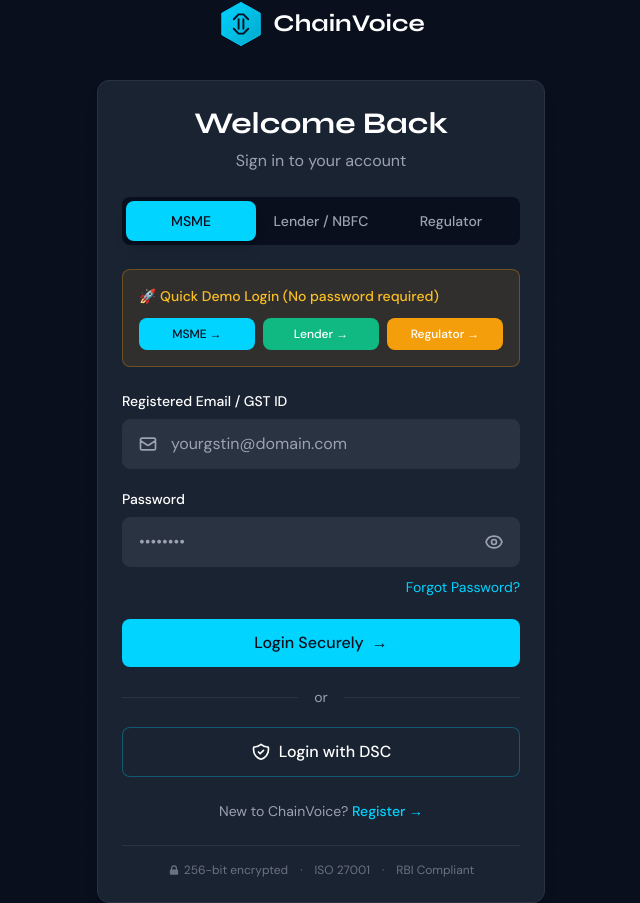
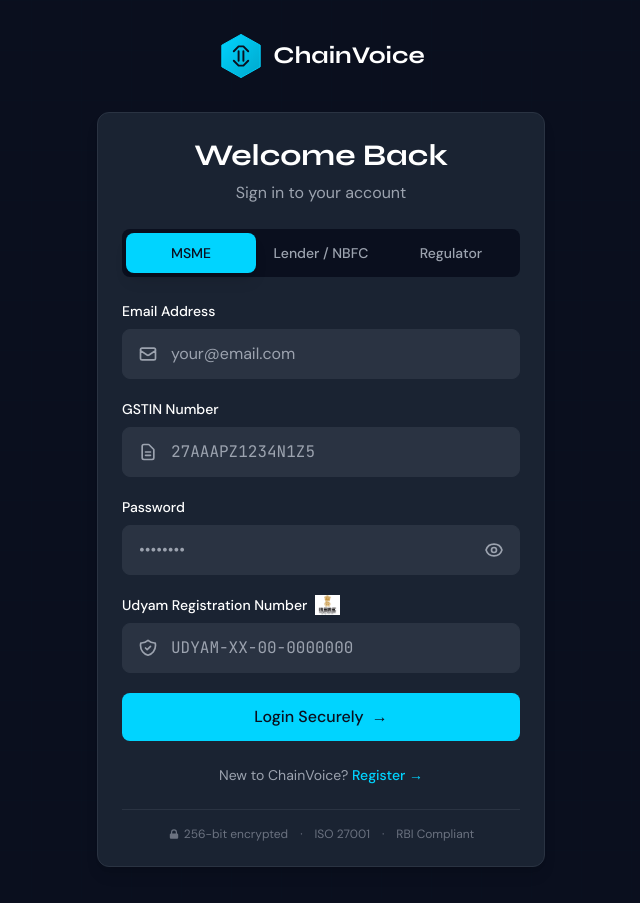
Before and after one commit to tharunkumardeveloper/Chainvoice, a React (Vite) app: page /auth/login in a window 1280 px wide. Shown: the whole page, without its empty margins (319-959 px from the left). Built offline with nearby package versions, Linux system fonts and the light colour scheme.

Commit message:
Simplify login page - remove quick demo and DSC options

```diff
--- a/src/pages/auth/Login.tsx
+++ b/src/pages/auth/Login.tsx
@@ -6,30 +6,52 @@
 export default function Login() {
   const [role, setRole] = useState<'msme' | 'lender' | 'regulator'>('msme');
   const [showPassword, setShowPassword] = useState(false);
+
+  // MSME fields
   const [email, setEmail] = useState('');
+  const [gstin, setGstin] = useState('');
+  const [password, setPassword] = useState('');
+  const [udyamNumber, setUdyamNumber] = useState('');
+
+  // Lender/Regulator fields
+  const [lenderEmail, setLenderEmail] = useState('');
+  const [lenderPassword, setLenderPassword] = useState('');
+
+  const [regulatorEmail, setRegulatorEmail] = useState('');
+  const [regulatorPassword, setRegulatorPassword] = useState('');
 
   const handleLogin = (e: React.FormEvent) => {
     e.preventDefault();
 
-    console.log('Login clicked, role:', role);
-
-    // Save user to localStorage
-    const user = {
-      name: role === 'msme' ? 'Priya Textiles' : role === 'lender' ? 'Bajaj Finserv' : 'RBI Regulator',
-      gstin: role === 'msme' ? '27AAAPZ1234N1Z5' : role === 'lender' ? '27AAABF5678M1Z9' : 'N/A',
-      role,
-      email: email || `${role}@chainvoice.com`,
+    let user;
+    if (role === 'msme') {
+      user = {
+        name: 'Priya Textiles',
+        gstin: gstin,
+        role: 'msme' as const,
+        email: email,
         loggedInAt: new Date().toISOString(),
       };
+    } else if (role === 'lender') {
+      user = {
+        name: 'Bajaj Finserv',
+        gstin: '27AAABF5678M1Z9',
+        role: 'lender' as const,
+        email: lenderEmail,
+        loggedInAt: new Date().toISOString(),
+      };
+    } else {
+      user = {
+        name: 'RBI Regulator',
+        gstin: 'N/A',
+        role: 'regulator' as const,
+        email: regulatorEmail,
+        loggedInAt: new Date().toISOString(),
+      };
+    }
 
-    console.log('Saving user:', user);
     saveUser(user);
-
-    const targetPath = `/${role}/dashboard`;
-    console.log('Navigating to:', targetPath);
-
-    // Force navigation
-    window.location.href = targetPath;
+    window.location.href = `/${role}/dashboard`;
   };
 
   const roleColors = {
@@ -39,7 +61,7 @@
   };
 
   return (
-    <div className="min-h-screen bg-navy relative overflow-hidden flex items-center justify-center px-4">
+    <div className="min-h-screen bg-navy relative overflow-hidden flex items-center justify-center px-4 py-8">
       {/* Subtle grid pattern background */}
       <div className="absolute inset-0 opacity-5" style={{
         backgroundImage: 'linear-gradient(rgba(0,212,255,0.1) 1px, transparent 1px), linear-gradient(90deg, rgba(0,212,255,0.1) 1px, transparent 1px)',
@@ -77,77 +99,13 @@
             ))}
           </div>
 
-          {/* Quick Login Buttons for Demo */}
-          <div className="bg-amber-500/10 border border-amber-500/30 rounded-lg p-4">
-            <p className="text-amber-400 text-sm mb-3 font-medium">🚀 Quick Demo Login (No password required)</p>
-            <div className="grid grid-cols-3 gap-2">
-              <button
-                type="button"
-                onClick={() => {
-                  setRole('msme');
-                  setTimeout(() => {
-                    const user = {
-                      name: 'Priya Textiles',
-                      gstin: '27AAAPZ1234N1Z5',
-                      role: 'msme' as const,
-                      email: 'msme@chainvoice.com',
-                      loggedInAt: new Date().toISOString(),
-                    };
-                    saveUser(user);
-                    window.location.href = '/msme/dashboard';
-                  }, 100);
-                }}
-                className="btn-primary text-xs py-2"
-              >
-                MSME →
-              </button>
-              <button
-                type="button"
-                onClick={() => {
-                  setRole('lender');
-                  setTimeout(() => {
-                    const user = {
-                      name: 'Bajaj Finserv',
-                      gstin: '27AAABF5678M1Z9',
-                      role: 'lender' as const,
-                      email: 'lender@chainvoice.com',
-                      loggedInAt: new Date().toISOString(),
-                    };
-                    saveUser(user);
-                    window.location.href = '/lender/dashboard';
-                  }, 100);
-                }}
-                className="bg-emerald-500 hover:bg-emerald-600 text-white font-medium rounded-lg text-xs py-2 transition-all"
-              >
-                Lender →
-              </button>
-              <button
-                type="button"
-                onClick={() => {
-                  setRole('regulator');
-                  setTimeout(() => {
-                    const user = {
-                      name: 'RBI Regulator',
-                      gstin: 'N/A',
-                      role: 'regulator' as const,
-                      email: 'regulator@chainvoice.com',
-                      loggedInAt: new Date().toISOString(),
-                    };
-                    saveUser(user);
-                    window.location.href = '/regulator/dashboard';
-                  }, 100);
-                }}
-                className="bg-amber-500 hover:bg-amber-600 text-white font-medium rounded-lg text-xs py-2 transition-all"
-              >
-                Regulator →
-              </button>
-            </div>
-          </div>
-
           <form onSubmit={handleLogin} className="space-y-5">
+            {/* MSME Login Form */}
+            {role === 'msme' && (
+              <>
                 {/* Email Input */}
                 <div>
-              <label className="block text-sm font-medium mb-2">Registered Email / GST ID</label>
+                  <label className="block text-sm font-medium mb-2">Email Address</label>
                   <div className="relative">
                     <div className="absolute left-4 top-1/2 transform -translate-y-1/2 text-gray-400">
                       <svg className="w-5 h-5" fill="none" stroke="currentColor" viewBox="0 0 24 24">
@@ -155,11 +113,32 @@
                       </svg>
                     </div>
                     <input
-                  type="text"
+                      type="email"
                       className="input w-full pl-12"
-                  placeholder="yourgstin@domain.com"
+                      placeholder="your@email.com"
                       value={email}
                       onChange={(e) => setEmail(e.target.value)}
+                      required
+                    />
+                  </div>
+                </div>
+
+                {/* GSTIN Input */}
+                <div>
+                  <label className="block text-sm font-medium mb-2">GSTIN Number</label>
+                  <div className="relative">
+                    <div className="absolute left-4 top-1/2 transform -translate-y-1/2 text-gray-400">
+                      <svg className="w-5 h-5" fill="none" stroke="currentColor" viewBox="0 0 24 24">
+                        <path strokeLinecap="round" strokeLinejoin="round" strokeWidth={2} d="M9 12h6m-6 4h6m2 5H7a2 2 0 01-2-2V5a2 2 0 012-2h5.586a1 1 0 01.707.293l5.414 5.414a1 1 0 01.293.707V19a2 2 0 01-2 2z" />
+                      </svg>
+                    </div>
+                    <input
+                      type="text"
+                      className="input w-full pl-12 font-mono"
+                      placeholder="27AAAPZ1234N1Z5"
+                      value={gstin}
+                      onChange={(e) => setGstin(e.target.value)}
+                      maxLength={15}
                       required
                     />
                   </div>
@@ -173,6 +152,87 @@
                       type={showPassword ? 'text' : 'password'}
                       className="input w-full pr-12"
                       placeholder="••••••••"
+                      value={password}
+                      onChange={(e) => setPassword(e.target.value)}
+                      required
+                    />
+                    <button
+                      type="button"
+                      onClick={() => setShowPassword(!showPassword)}
+                      className="absolute right-4 top-1/2 transform -translate-y-1/2 text-gray-400 hover:text-cyan transition-colors"
+                    >
+                      {showPassword ? (
+                        <svg className="w-5 h-5" fill="none" stroke="currentColor" viewBox="0 0 24 24">
+                          <path strokeLinecap="round" strokeLinejoin="round" strokeWidth={2} d="M13.875 18.825A10.05 10.05 0 0112 19c-4.478 0-8.268-2.943-9.543-7a9.97 9.97 0 011.563-3.029m5.858.908a3 3 0 114.243 4.243M9.878 9.878l4.242 4.242M9.88 9.88l-3.29-3.29m7.532 7.532l3.29 3.29M3 3l3.59 3.59m0 0A9.953 9.953 0 0112 5c4.478 0 8.268 2.943 9.543 7a10.025 10.025 0 01-4.132 5.411m0 0L21 21" />
+                        </svg>
+                      ) : (
+                        <svg className="w-5 h-5" fill="none" stroke="currentColor" viewBox="0 0 24 24">
+                          <path strokeLinecap="round" strokeLinejoin="round" strokeWidth={2} d="M15 12a3 3 0 11-6 0 3 3 0 016 0z" />
+                          <path strokeLinecap="round" strokeLinejoin="round" strokeWidth={2} d="M2.458 12C3.732 7.943 7.523 5 12 5c4.478 0 8.268 2.943 9.542 7-1.274 4.057-5.064 7-9.542 7-4.477 0-8.268-2.943-9.542-7z" />
+                        </svg>
+                      )}
+                    </button>
+                  </div>
+                </div>
+
+                {/* Udyam Number Input */}
+                <div>
+                  <label className="block text-sm font-medium mb-2 flex items-center space-x-2">
+                    <span>Udyam Registration Number</span>
+                    <img src="/udyam-logo.jpeg" alt="Udyam" className="h-5" />
+                  </label>
+                  <div className="relative">
+                    <div className="absolute left-4 top-1/2 transform -translate-y-1/2 text-gray-400">
+                      <svg className="w-5 h-5" fill="none" stroke="currentColor" viewBox="0 0 24 24">
+                        <path strokeLinecap="round" strokeLinejoin="round" strokeWidth={2} d="M9 12l2 2 4-4m5.618-4.016A11.955 11.955 0 0112 2.944a11.955 11.955 0 01-8.618 3.04A12.02 12.02 0 003 9c0 5.591 3.824 10.29 9 11.622 5.176-1.332 9-6.03 9-11.622 0-1.042-.133-2.052-.382-3.016z" />
+                      </svg>
+                    </div>
+                    <input
+                      type="text"
+                      className="input w-full pl-12 font-mono"
+                      placeholder="UDYAM-XX-00-0000000"
+                      value={udyamNumber}
+                      onChange={(e) => setUdyamNumber(e.target.value)}
+                      required
+                    />
+                  </div>
+                </div>
+              </>
+            )}
+
+            {/* Lender Login Form */}
+            {role === 'lender' && (
+              <>
+                {/* Email Input */}
+                <div>
+                  <label className="block text-sm font-medium mb-2">Email Address</label>
+                  <div className="relative">
+                    <div className="absolute left-4 top-1/2 transform -translate-y-1/2 text-gray-400">
+                      <svg className="w-5 h-5" fill="none" stroke="currentColor" viewBox="0 0 24 24">
+                        <path strokeLinecap="round" strokeLinejoin="round" strokeWidth={2} d="M3 8l7.89 5.26a2 2 0 002.22 0L21 8M5 19h14a2 2 0 002-2V7a2 2 0 00-2-2H5a2 2 0 00-2 2v10a2 2 0 002 2z" />
+                      </svg>
+                    </div>
+                    <input
+                      type="email"
+                      className="input w-full pl-12"
+                      placeholder="lender@bank.com"
+                      value={lenderEmail}
+                      onChange={(e) => setLenderEmail(e.target.value)}
+                      required
+                    />
+                  </div>
+                </div>
+
+                {/* Password Input */}
+                <div>
+                  <label className="block text-sm font-medium mb-2">Password</label>
+                  <div className="relative">
+                    <input
+                      type={showPassword ? 'text' : 'password'}
+                      className="input w-full pr-12"
+                      placeholder="••••••••"
+                      value={lenderPassword}
+                      onChange={(e) => setLenderPassword(e.target.value)}
                       required
                     />
                     <button
@@ -198,34 +258,74 @@
                     </Link>
                   </div>
                 </div>
+              </>
+            )}
+
+            {/* Regulator Login Form */}
+            {role === 'regulator' && (
+              <>
+                {/* Email Input */}
+                <div>
+                  <label className="block text-sm font-medium mb-2">Official Email</label>
+                  <div className="relative">
+                    <div className="absolute left-4 top-1/2 transform -translate-y-1/2 text-gray-400">
+                      <svg className="w-5 h-5" fill="none" stroke="currentColor" viewBox="0 0 24 24">
+                        <path strokeLinecap="round" strokeLinejoin="round" strokeWidth={2} d="M3 8l7.89 5.26a2 2 0 002.22 0L21 8M5 19h14a2 2 0 002-2V7a2 2 0 00-2-2H5a2 2 0 00-2 2v10a2 2 0 002 2z" />
+                      </svg>
+                    </div>
+                    <input
+                      type="email"
+                      className="input w-full pl-12"
+                      placeholder="regulator@rbi.org.in"
+                      value={regulatorEmail}
+                      onChange={(e) => setRegulatorEmail(e.target.value)}
+                      required
+                    />
+                  </div>
+                </div>
+
+                {/* Password Input */}
+                <div>
+                  <label className="block text-sm font-medium mb-2">Password</label>
+                  <div className="relative">
+                    <input
+                      type={showPassword ? 'text' : 'password'}
+                      className="input w-full pr-12"
+                      placeholder="••••••••"
+                      value={regulatorPassword}
+                      onChange={(e) => setRegulatorPassword(e.target.value)}
+                      required
+                    />
+                    <button
+                      type="button"
+                      onClick={() => setShowPassword(!showPassword)}
+                      className="absolute right-4 top-1/2 transform -translate-y-1/2 text-gray-400 hover:text-cyan transition-colors"
+                    >
+                      {showPassword ? (
+                        <svg className="w-5 h-5" fill="none" stroke="currentColor" viewBox="0 0 24 24">
+                          <path strokeLinecap="round" strokeLinejoin="round" strokeWidth={2} d="M13.875 18.825A10.05 10.05 0 0112 19c-4.478 0-8.268-2.943-9.543-7a9.97 9.97 0 011.563-3.029m5.858.908a3 3 0 114.243 4.243M9.878 9.878l4.242 4.242M9.88 9.88l-3.29-3.29m7.532 7.532l3.29 3.29M3 3l3.59 3.59m0 0A9.953 9.953 0 0112 5c4.478 0 8.268 2.943 9.543 7a10.025 10.025 0 01-4.132 5.411m0 0L21 21" />
+                        </svg>
+                      ) : (
+                        <svg className="w-5 h-5" fill="none" stroke="currentColor" viewBox="0 0 24 24">
+                          <path strokeLinecap="round" strokeLinejoin="round" strokeWidth={2} d="M15 12a3 3 0 11-6 0 3 3 0 016 0z" />
+                          <path strokeLinecap="round" strokeLinejoin="round" strokeWidth={2} d="M2.458 12C3.732 7.943 7.523 5 12 5c4.478 0 8.268 2.943 9.542 7-1.274 4.057-5.064 7-9.542 7-4.477 0-8.268-2.943-9.542-7z" />
+                        </svg>
+                      )}
+                    </button>
+                  </div>
+                  <div className="text-right mt-2">
+                    <Link to="/auth/forgot-password" className="text-sm text-cyan hover:underline">
+                      Forgot Password?
+                    </Link>
+                  </div>
+                </div>
+              </>
+            )}
 
             {/* Login Button */}
             <button type="submit" className="btn-primary w-full flex items-center justify-center space-x-2">
               <span>Login Securely</span>
               <span>→</span>
-            </button>
-
-            {/* Divider */}
-            <div className="flex items-center space-x-4">
-              <div className="flex-1 border-t border-navy-lighter"></div>
-              <span className="text-gray-400 text-sm">or</span>
-              <div className="flex-1 border-t border-navy-lighter"></div>
-            </div>
-
-            {/* DSC Login */}
-            <button
-              type="button"
-              className="btn-secondary w-full flex items-center justify-center space-x-2 group relative"
-              title="For registered CA/CS users"
-            >
-              <svg className="w-5 h-5" fill="none" stroke="currentColor" viewBox="0 0 24 24">
-                <path strokeLinecap="round" strokeLinejoin="round" strokeWidth={2} d="M9 12l2 2 4-4m5.618-4.016A11.955 11.955 0 0112 2.944a11.955 11.955 0 01-8.618 3.04A12.02 12.02 0 003 9c0 5.591 3.824 10.29 9 11.622 5.176-1.332 9-6.03 9-11.622 0-1.042-.133-2.052-.382-3.016z" />
-              </svg>
-              <span>Login with DSC</span>
-              {/* Tooltip */}
-              <div className="absolute -top-12 left-1/2 transform -translate-x-1/2 bg-navy-lighter border border-cyan/30 rounded-lg px-3 py-2 text-xs whitespace-nowrap opacity-0 group-hover:opacity-100 transition-opacity pointer-events-none">
-                For registered CA/CS users
-              </div>
             </button>
           </form>
 
```
Also changed, not shown: 1 other file (tests, documents, lock files or other folders). Lines whose indentation alone changed are shown as unchanged.
